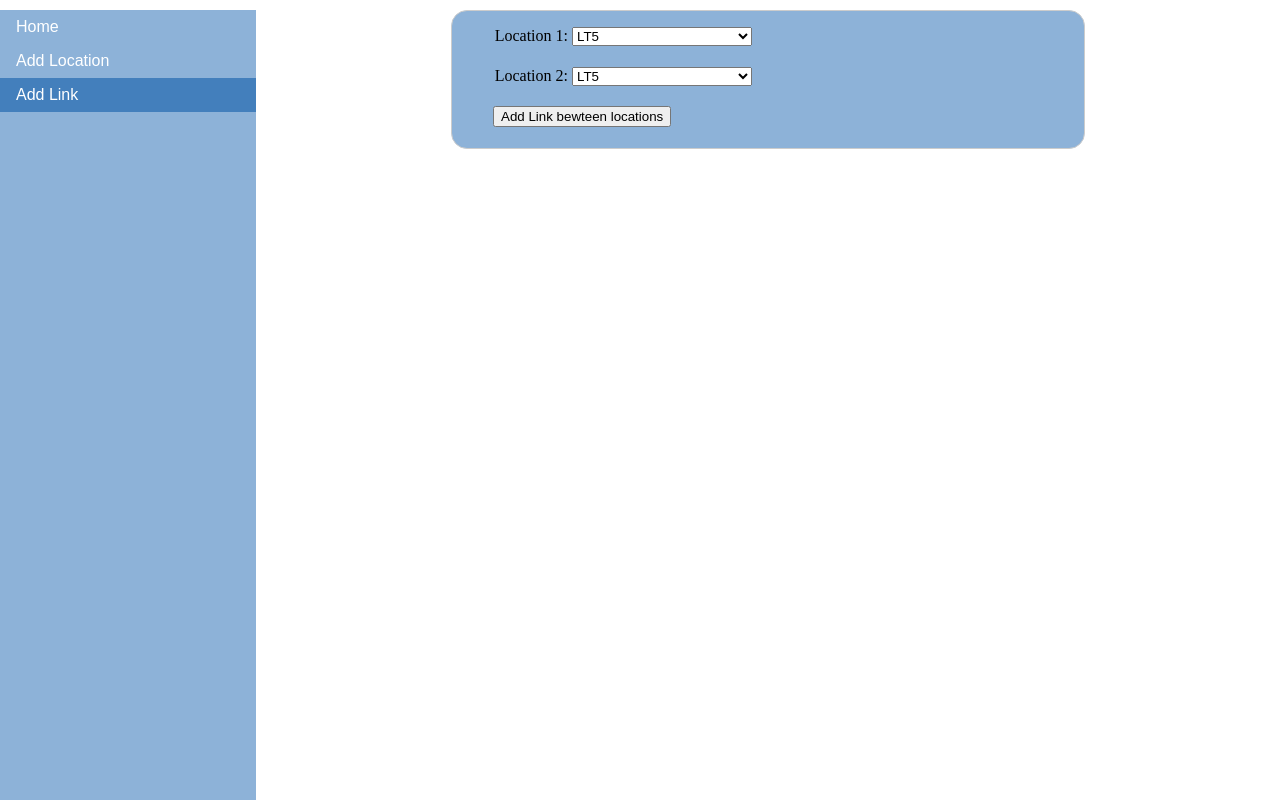
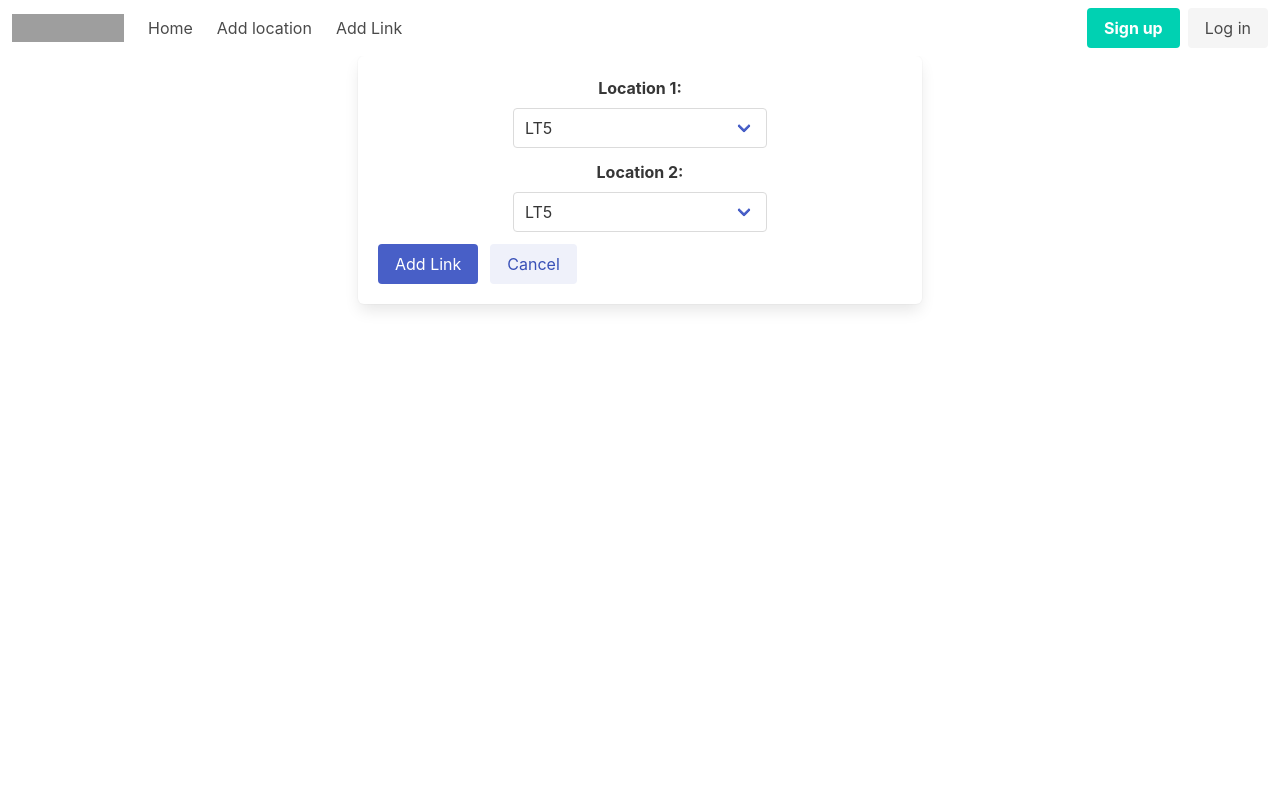
Before and after one commit to 12458/Web-App-Project, a Flask app: page /add_link in a window 1280 px wide. Run offline with Flask 2, Linux system fonts and the light colour scheme; data comes from the database, SQL or seed files in the repository; some libraries are stand-ins or nearby versions; grey boxes are pictures that could not be loaded.

Commit message:
update html

```diff
--- a/templates/add_link.html
+++ b/templates/add_link.html
@@ -3,40 +3,111 @@
 
 <head>
     <title>Add Link</title>
-    <link rel="stylesheet" type="text/css" href="/static/add_link.css" />
+    <!-- Scripts -->
+    <script src="static/js/particles.js"></script>
+    <script src="static/js/main.js"></script>
+    <meta name="viewport" content="width=device-width, initial-scale=1.0, maximum-scale=1, user-scalable=0">
+    <!-- CSS -->
+    <link rel="stylesheet" href="static/login_v2.css">
+    <!-- Bulma -->
+    <link rel="stylesheet" href="https://cdn.jsdelivr.net/npm/bulma@0.8.2/css/bulma.min.css">
+    <script defer src="https://use.fontawesome.com/releases/v5.3.1/js/all.js"></script>
+    <meta charset="utf-8">
+    <meta name="viewport" content="width=device-width, initial-scale=1">
+    <!-- Icon -->
+    <link rel="icon" href="static/images/logo_r_resumme.png" type="image/x-icon" />
 </head>
 
 <body>
-    <div>
-        <div class="menu">
-            <ul>
-                <li><a href="/home">Home</a></li>
-                <li><a href="/add_location">Add Location</a></li>
-                <li><a class="active" href="/add_link">Add Link</a></li>
-            </ul>
+    <section>
+        <nav class="navbar" role="navigation" aria-label="main navigation">
+            <div class="navbar-brand">
+                <a class="navbar-item" href="https://bulma.io">
+                    <img src="https://bulma.io/images/bulma-logo.png" width="112" height="28">
+                </a>
+
+                <a role="button" class="navbar-burger burger" aria-label="menu" aria-expanded="false"
+                    data-target="navbarBasicExample">
+                    <span aria-hidden="true"></span>
+                    <span aria-hidden="true"></span>
+                    <span aria-hidden="true"></span>
+                </a>
             </div>
-        <div class="form-page">
+
+            <div id="navbarBasicExample" class="navbar-menu">
+                <div class="navbar-start">
+                    <a class="navbar-item" href="/home">
+                        Home
+                    </a>
+                    <a class="navbar-item" href="/add_location">
+                        Add location
+                    </a>
+                    <a class="navbar-item" href="/add_link">
+                        Add Link
+                    </a>
+                </div>
+
+                <div class="navbar-end">
+                    <div class="navbar-item">
+                        <div class="buttons">
+                            <a class="button is-primary">
+                                <strong>Sign up</strong>
+                            </a>
+                            <a class="button is-light">
+                                Log in
+                            </a>
+                        </div>
+                    </div>
+                </div>
+            </div>
+        </nav>
+    </section>
+    <section class="container has-text-centered">
+        <div class="columns is-mobile is-centered">
+            <div class="column is-half">
+                <div class="box">
                     <form action="{{ url_for('add_link') }}" method="post" enctype="multipart/form-place">
-                <div>
-                    <label>Location 1: </label>
-                    <select name="location_1" required="required">
+
+
+                        <div class="field">
+                            <label class="label">Location 1: </label>
+                            <div class="control">
+                                <div class="select">
+                                    <select name="location_1" required>
                                         {% for location in location_list %}
                                         <option value="{{ location['name'] }}">{{ location["name"] }}</option>
                                         {% endfor %}
                                     </select>
                                 </div>
-                <div>
-                    <label>Location 2: </label>
-                    <select name="location_2" required="required">
+                            </div>
+                        </div>
+
+                        <div class="field">
+                            <label class="label">Location 2: </label>
+                            <div class="control">
+                                <div class="select">
+                                    <select name="location_2" required>
                                         {% for location in location_list %}
                                         <option value="{{ location['name'] }}">{{ location["name"] }}</option>
                                         {% endfor %}
                                     </select>
                                 </div>
-                <button class="button" type="submit" name="submit" value="update">Add Link bewteen locations</button>
+                            </div>
+                        </div>
+                        <div class="field is-grouped">
+                            <div class="control">
+                                <button class="button is-link" type="submit" name="submit" value="update">Add
+                                    Link</button>
+                            </div>
+                            <div class="control">
+                                <button class="button is-link is-light" type="reset" value="Reset">Cancel</button>
+                            </div>
+                        </div>
                     </form>
                 </div>
             </div>
+        </div>
+    </section>
 </body>
 
 </html>
```
Lines whose indentation alone changed are shown as unchanged.
